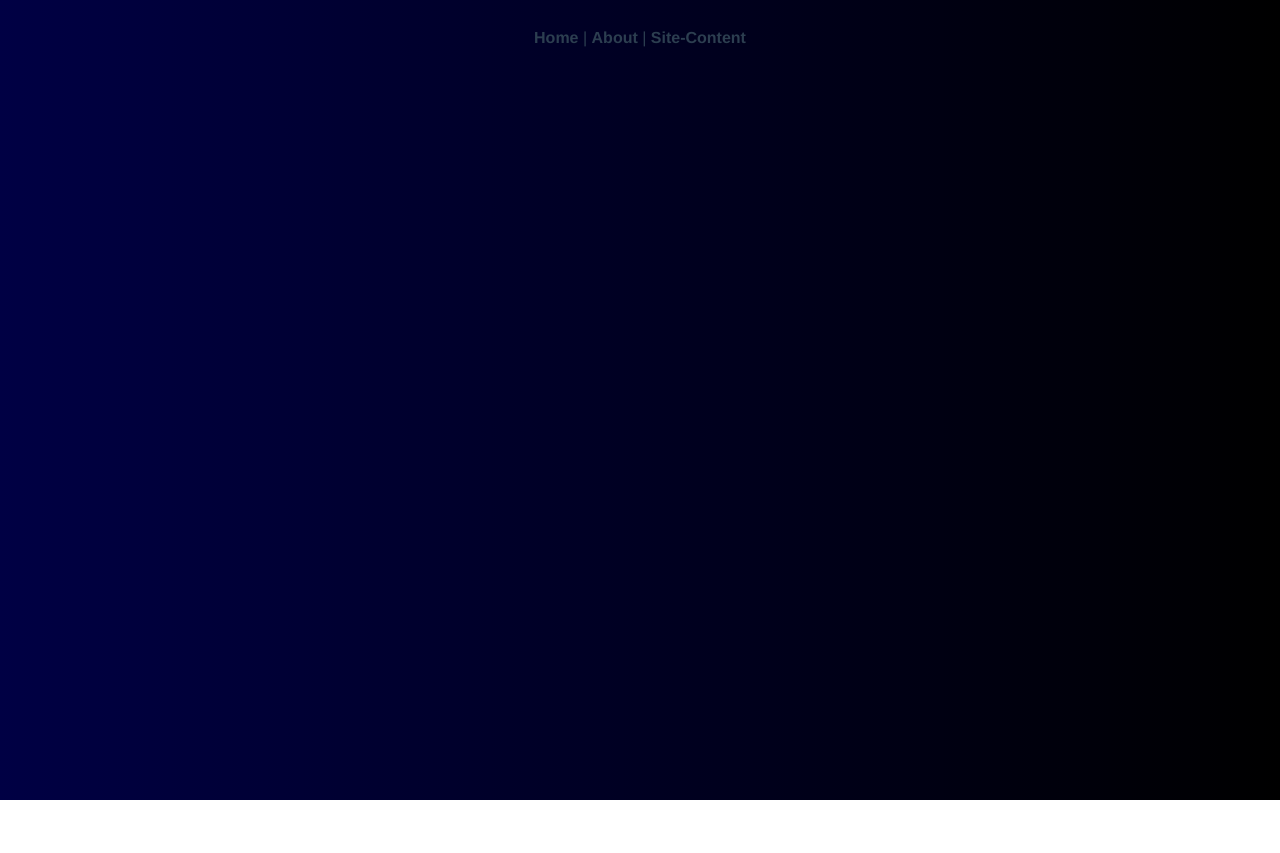
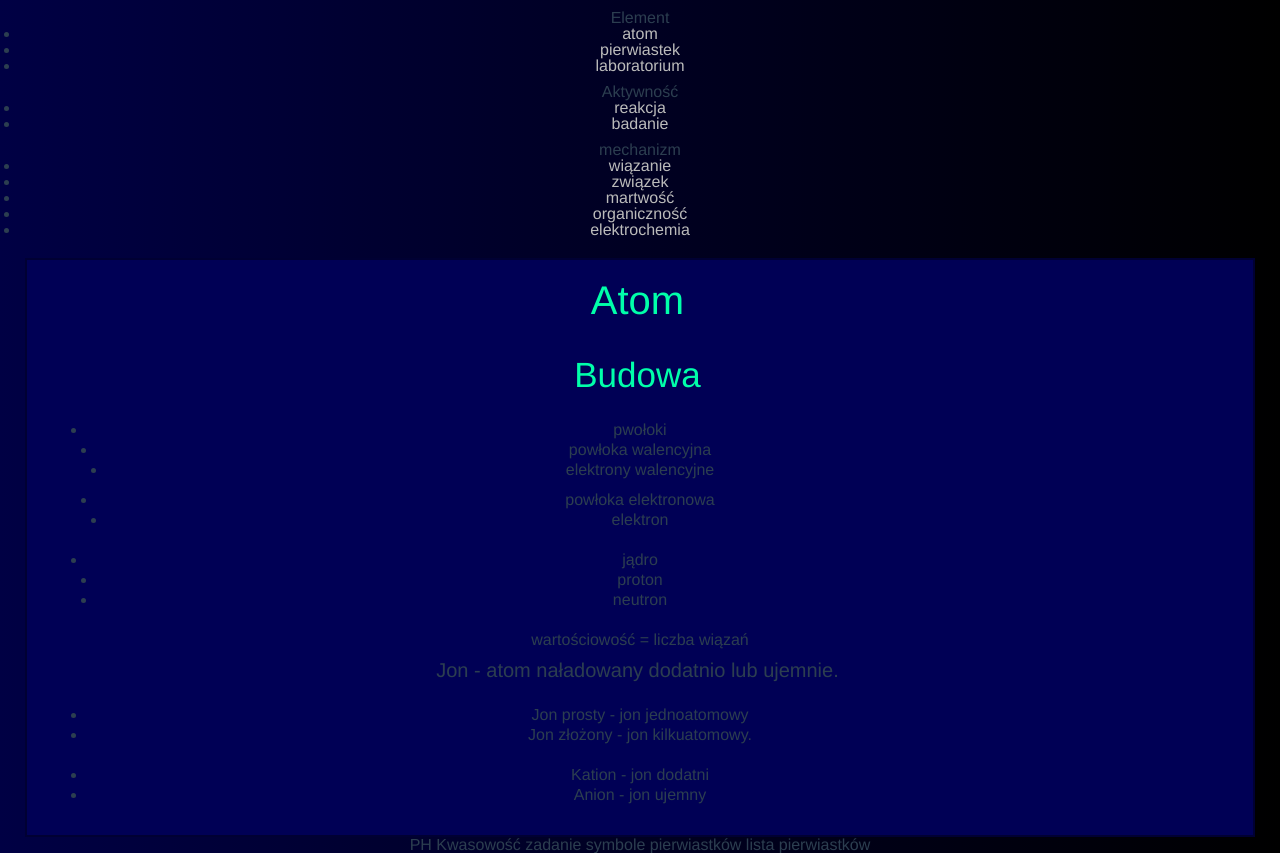
Before and after one commit to lukasz-otowski/science, a Vue app: page /chemistry in a window 1280 px wide. Before the commit the page ends 800 px from the top, so only its background shows below. Built offline with nearby package versions, Linux system fonts and the light colour scheme.

Commit message:
pl add separated nav & call chemistry as chemistry, not SiteContent

```diff
--- a/src/App.vue
+++ b/src/App.vue
@@ -1,10 +1,10 @@
 <template>
   <div id="app">
-    <div id="nav">
+    <!--<div id="nav">
       <router-link to="/">Home</router-link> |
-      <router-link to="/about">About</router-link> |
-      <router-link to="/site-content">Site-Content</router-link>
-    </div>
+      <router-link to="/about" target="_blank">About</router-link> |
+      <router-link to="/site-content">Chemia</router-link>
+    </div>-->
     <router-view/>
   </div>
 </template>
--- a/src/components/HelloWorld.vue
+++ b/src/components/Nav.vue
@@ -1,6 +1,6 @@
 <template>
   <div class="hello">
-    <h1>{{ msg }}</h1>
+    <!--<h1>{{ msg }}</h1>
     <p>
       For a guide and recipes on how to configure / customize this project,<br>
       check out the
@@ -24,13 +24,18 @@
       <li><a href="https://github.com/vuejs/vue-devtools#vue-devtools" target="_blank" rel="noopener">vue-devtools</a></li>
       <li><a href="https://vue-loader.vuejs.org" target="_blank" rel="noopener">vue-loader</a></li>
       <li><a href="https://github.com/vuejs/awesome-vue" target="_blank" rel="noopener">awesome-vue</a></li>
-    </ul>
+    </ul>-->
+      <div id="nav">
+        <router-link to="/">Home</router-link> |
+        <router-link to="/about">About</router-link> |
+        <router-link to="/chemistry">Chemia</router-link>
+      </div>
   </div>
 </template>
 
 <script>
 export default {
-  name: 'HelloWorld',
+  name: 'Nav',
   props: {
     msg: String
   }
--- a/src/router.js
+++ b/src/router.js
@@ -14,10 +14,10 @@
       component: Home
     },
     {
-      path:'/site-content',
-      name:'content',
+      path:'/chemistry',
+      name:'chemistry',
       component: function () {
-        return import(/* webpackChunkName: "about" */ './views/SiteContent.vue')
+        return import(/* webpackChunkName: "about" */ './views/Chemistry.vue')
       }
     },
     {
--- a/src/views/SiteContent.vue
+++ b/src/views/Chemistry.vue
@@ -24,7 +24,7 @@
 import ChemistryElement from '@/components/chemistry/element.vue'
 
 export default {
-  name: 'SiteContent',
+  name: 'Chemistry',
   components: {
     ChemistryElement
   }
--- a/src/views/Home.vue
+++ b/src/views/Home.vue
@@ -1,18 +1,18 @@
 <template>
   <div class="home">
     <img alt="Vue logo" src="../assets/logo.png">
-    <HelloWorld msg="Welcome to Your Vue.js App"/>
+    <Nav msg="Welcome to Your Vue.js App"/>
   </div>
 </template>
 
 <script>
 // @ is an alias to /src
-import HelloWorld from '@/components/HelloWorld.vue'
+import Nav from '@/components/Nav.vue'
 
 export default {
   name: 'home',
   components: {
-    HelloWorld
+     Nav
   }
 }
 </script>
```
